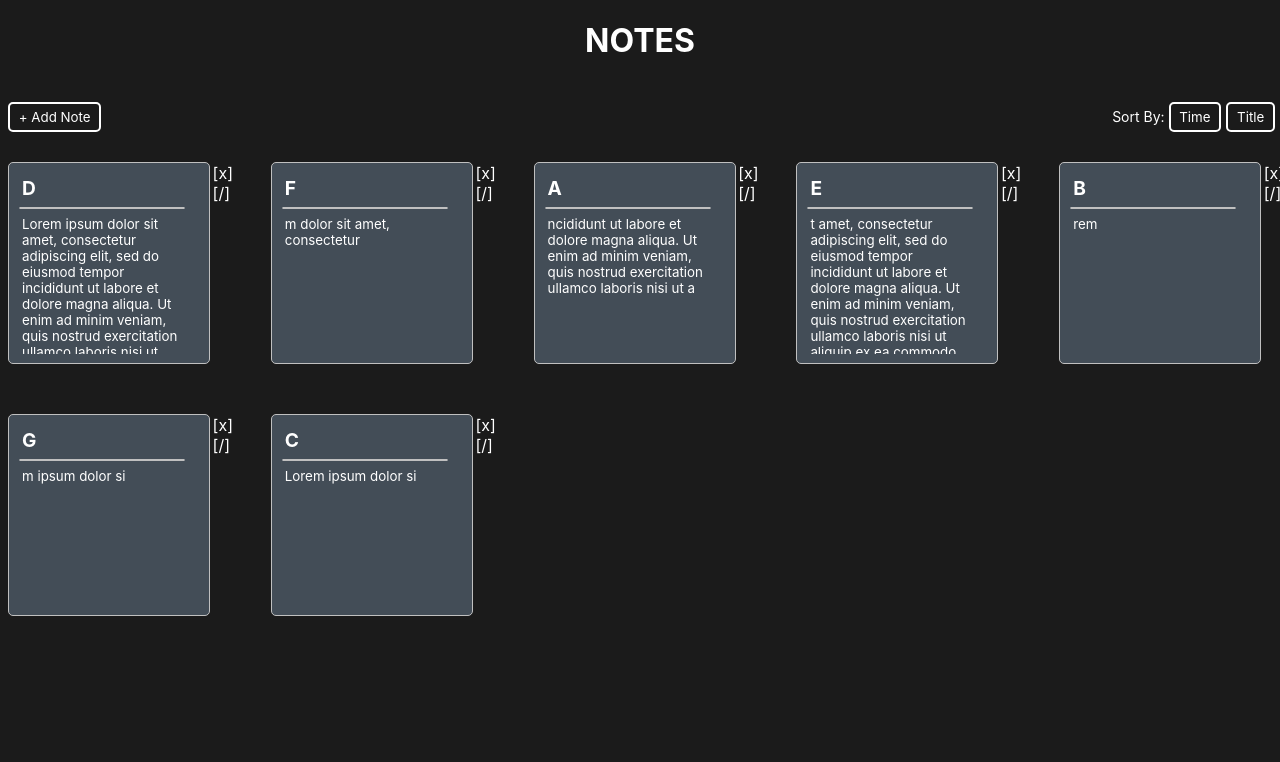
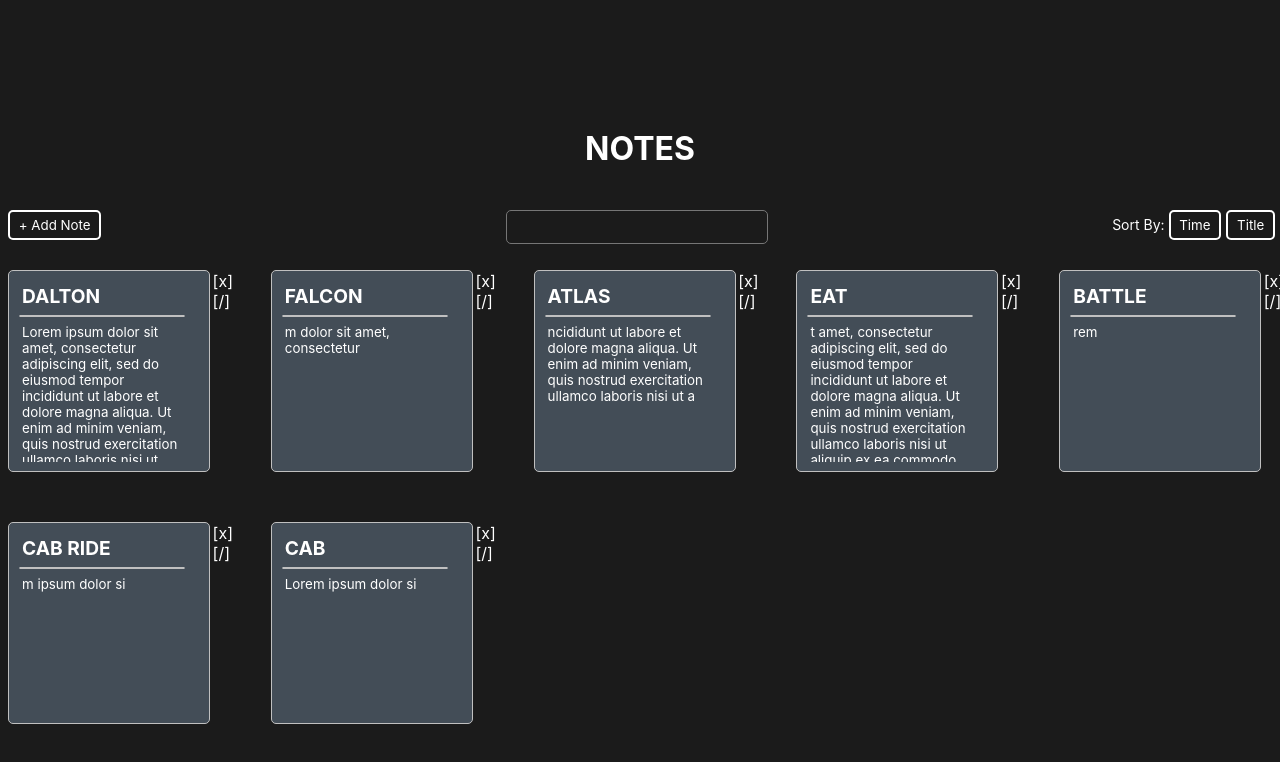
Before and after one commit to frontseat-astronaut/react-note-app, a React (Create React App) app: page / in a window 1280 px wide. Shown: the top 762 px of the page. Built offline with nearby package versions, Linux system fonts and the light colour scheme.

Commit message:
implemented a basic search bar

```diff
--- a/src/App.css
+++ b/src/App.css
@@ -1,4 +1,4 @@
-.Heading, .TextInput, .titleTextLine, button, .NoteText, .NoteTitle, .DropdownOptions, a, .Note, .EditingNote, .AppOptions {
+* {
   white-space: pre-wrap;
   color: white;
   background-color: transparent;
@@ -9,7 +9,6 @@
 }
 
 .Heading {
-  position: relative;
   text-align: center;
   width: 100%;
 }
@@ -19,8 +18,21 @@
   background: transparent;
 }
 
+.AppOptions{
+  width: 20%;
+  height: 20%;
+}
+
 .AddNoteOption{
   position: absolute;
+}
+
+.Search {
+  position: absolute;
+  right:40%;
+  width: 20%;
+  height: 3.5%;
+  resize: none;
 }
 
 .SortOptions {
--- a/src/App.js
+++ b/src/App.js
@@ -7,13 +7,13 @@ var scroller = Scroll.scroller;
 let loremIpsum = "Lorem ipsum dolor sit amet, consectetur adipiscing elit, sed do eiusmod tempor incididunt ut labore et dolore magna aliqua. Ut enim ad minim veniam, quis nostrud exercitation ullamco laboris nisi ut aliquip ex ea commodo consequat. Duis aute irure dolor in reprehenderit in voluptate velit esse cillum dolore eu fugiat nulla pariatur. Excepteur sint occaecat cupidatat non proident, sunt in culpa qui officia deserunt mollit anim id est laborum";
 
 let defaultNotes = [
-  ["C", loremIpsum.slice(0, 20)],
-  ["G", loremIpsum.slice(4, 20)],
-  ["B", loremIpsum.slice(2, 5)],
-  ["E", loremIpsum.slice(20)],
-  ["A", loremIpsum.slice(80, 200)],
-  ["F", loremIpsum.slice(10, 40)],
-  ["D", loremIpsum],
+  ["CAB", loremIpsum.slice(0, 20)],
+  ["CAB RIDE", loremIpsum.slice(4, 20)],
+  ["BATTLE", loremIpsum.slice(2, 5)],
+  ["EAT", loremIpsum.slice(20)],
+  ["ATLAS", loremIpsum.slice(80, 200)],
+  ["FALCON", loremIpsum.slice(10, 40)],
+  ["DALTON", loremIpsum],
 ];
 
 function Note(props) {
@@ -21,7 +21,7 @@ function Note(props) {
   let textBody = function (field, autoFocus = true) {
     let firstCapField = field.charAt(0).toUpperCase() + field.slice(1);
     if (props.isTyping)
-      return <textarea autoFocus={autoFocus} className={`Note${firstCapField}`} value={props[`new${firstCapField}`]} readOnly={false} onChange={props.handleChange(firstCapField)} />;
+      return <textarea autoFocus={autoFocus} className={`Note${firstCapField}`} value={props[`new${firstCapField}`]} readOnly={false} onChange={props.handleChangeNote(firstCapField)} />;
     else
       return <textarea className={`Note${firstCapField}`} value={props[field]} readOnly={true} />;
   }
@@ -63,9 +63,10 @@ class App extends React.Component {
     this.createNote = this.createNote.bind(this);
     this.changeOrder = this.changeOrder.bind(this);
     this.displayNotes = this.displayNotes.bind(this);
+    this.handleChangeSearch = this.handleChangeSearch.bind(this);
     this.handleNewNote = this.handleNewNote.bind(this);
     this.editNote = this.editNote.bind(this);
-    this.handleChange = this.handleChange.bind(this);
+    this.handleChangeNote = this.handleChangeNote.bind(this);
     this.handleSubmit = this.handleSubmit.bind(this);
     this.handleCancel = this.handleCancel.bind(this);
     this.deleteNote = this.deleteNote.bind(this);
@@ -81,11 +82,11 @@ class App extends React.Component {
       "totalNotesCounter": Object.keys(notes).length,
       "focusedNote": -1,
       "sortBy": "time",
+      "searchString": "",
     };
   }
 
   createNote(title, text, justCreated, time) {
-    console.log(time);
     return {
       "title": title,
       "newTitle": "",
@@ -109,7 +110,7 @@ class App extends React.Component {
           isTyping={note.isTyping}
           justCreated={note.justCreated}
           editNote={this.editNote(key)}
-          handleChange={this.handleChange(key)}
+          handleChangeNote={this.handleChangeNote(key)}
           handleSubmit={this.handleSubmit(key)}
           handleCancel={this.handleCancel(key)}
           deleteNote={this.deleteNote(key)}
@@ -120,7 +121,7 @@ class App extends React.Component {
 
   changeOrder(value){
     let fn = function (event){
-      this.setState({"sortBy": value});
+      this.setState({"sortBy": value, "focusedNote": -1});
     }
     return fn.bind(this);
   }
@@ -139,11 +140,20 @@ class App extends React.Component {
     let arrNotes = Array.from(Object.entries(this.state.notes));
     arrNotes.sort(sortFn);
 
+    // filter out notes that don't follow constraints
+    let filteredNotes = arrNotes.filter(([_, note])=>{
+      return note.title.toLowerCase().includes(this.state.searchString.toLowerCase());
+    });
+
     return (
       <div className="NotesGrid">
-        {arrNotes.map(this._toJSXNote)}
+        {filteredNotes.map(this._toJSXNote)}
       </div>
     );
+  }
+
+  handleChangeSearch(event) {
+    this.setState({"searchString": event.target.value});
   }
 
   handleNewNote(event) {
@@ -151,7 +161,7 @@ class App extends React.Component {
       let note = this.createNote("", "", true, state.totalNotesCounter);
       let notes = state.notes;
       notes[state.totalNotesCounter] = note;
-      return { "notes": notes, "totalNotesCounter": state.totalNotesCounter + 1, "focusedNote": state.totalNotesCounter};
+      return { "notes": notes, "totalNotesCounter": state.totalNotesCounter + 1, "focusedNote": state.totalNotesCounter, "searchString":""};
     });
   }
 
@@ -165,9 +175,9 @@ class App extends React.Component {
     return editNote.bind(this);
   }
 
-  handleChange(key) {
-    let handleChange = function (firstCapField) {
-      let handleChange = function (event) {
+  handleChangeNote(key) {
+    let handleChangeNote = function (firstCapField) {
+      let handleChangeNote = function (event) {
         this.setState((state) => {
           let value = event.target.value;
           if (firstCapField == "Title")
@@ -176,9 +186,9 @@ class App extends React.Component {
           return { "notes": state.notes, "focusedNote": key  };
         });
       }
-      return handleChange.bind(this);
+      return handleChangeNote.bind(this);
     }
-    return handleChange.bind(this);
+    return handleChangeNote.bind(this);
   }
 
   handleSubmit(key) {
@@ -227,13 +237,12 @@ class App extends React.Component {
       <div className="App">
         <h1 className="Heading">NOTES</h1>
         <br />
-        <div className="AppOptions">
-          <button className="AddNoteOption" onClick={this.handleNewNote}> + Add Note </button>
-          <div className="SortOptions">
-            Sort By:&nbsp;
-            <button onClick={this.changeOrder("time")}> Time </button>
-            <button onClick={this.changeOrder("title")}> Title </button>
-          </div>
+        <button className="AddNoteOption" onClick={this.handleNewNote}> + Add Note </button>
+        <textarea className="Search" value={this.state.searchString} onChange={this.handleChangeSearch}></textarea>
+        <div className="SortOptions">
+          Sort By:&nbsp;
+          <button onClick={this.changeOrder("time")}> Time </button>
+          <button onClick={this.changeOrder("title")}> Title </button>
         </div>
         <br /> <br /> <br />
         {this.displayNotes()}
```
